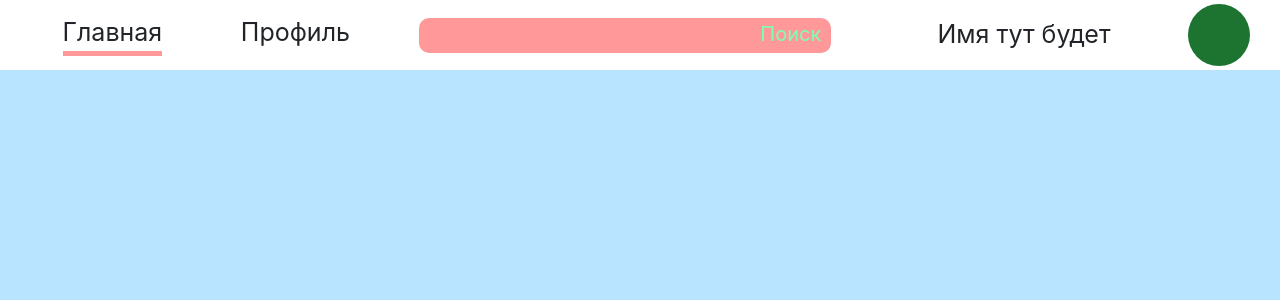
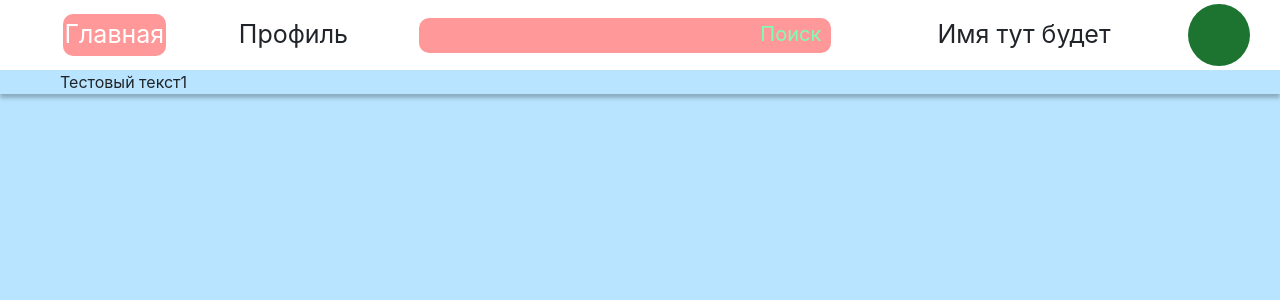
Before and after one commit to 113375/Music, a PHP site: page /main.php in a window 1280 px wide. Shown: the top 300 px of the page. Run offline with PHP 8.4, Linux system fonts and the light colour scheme.

Commit message:
мелкие исправления

```diff
--- a/admin.php
+++ b/admin.php
@@ -47,6 +47,6 @@
 
 </div>
 </body>
-<script src="js/admin.js"></script>
+<script src="js/admin/admin.js"></script>
 <script src="js/navbar.js"></script>
 </html>
--- a/css/base.css
+++ b/css/base.css
@@ -101,6 +101,57 @@
     border-radius: 60px;
 }
 
-.is-active {
-    border-bottom: 5px solid var(--light-red);
+
+.tabs__content {
+    margin-top: var(--navbar-height);
+    padding-right: 60px;
+    padding-left: 60px;
+
 }
+
+.tab {
+    display: none;
+    border-bottom: 0 solid sienna;
+
+}
+
+.tab.is-active {
+    display: block;
+}
+
+.tabs-nav__item.is-active {
+    background-color: var(--light-red);
+    border-radius: 10px;
+    color: white;
+}
+
+.tabs-nav__item {
+    cursor: pointer;
+    transition: .4s ease-in-out;
+    padding: 2px;
+
+}
+
+/*.tabs-nav__item:hover:after,*/
+/*.tabs-nav__item:hover:before {*/
+/*    -webkit-backface-visibility: hidden;*/
+/*    backface-visibility: hidden;*/
+/*    border-bottom-color: var(--light-red);*/
+/*    transition: width 310ms ease-in-out;*/
+/*    width: 100%;*/
+/*}*/
+
+/*.tabs-nav__item:after,*/
+/*.tabs-nav__item:before {*/
+/*    -webkit-backface-visibility: hidden;*/
+/*    backface-visibility: hidden;*/
+/*    border-bottom: 5px solid var(--light-red);*/
+/*    bottom: 0;*/
+/*    left: 0;*/
+/*    content: " ";*/
+/*    display: block;*/
+/*    margin: 0 auto;*/
+/*    position: relative;*/
+/*    transition: all 210ms ease-in-out;*/
+/*    width: 0;*/
+/*}*/
--- a/main.php
+++ b/main.php
@@ -13,9 +13,17 @@
 <body>
 <div class="container">
     <?php include "templates/header.php" ?>
-
+    <div class="tabs__content">
+        <div class="tab is-active" block-content-name="main_page">
+            <p>Тестовый текст1 </p>
+        </div>
+        <div class="tab" block-content-name="profile">
+            <p>тест от слона </p>
+        </div>
+    </div>
 
 </div>
+<script src="js/navbar.js"></script>
 
 </body>
 </html>
--- a/templates/header.php
+++ b/templates/header.php
@@ -3,9 +3,9 @@
 ?>
 <nav class="navigation">
 
-    <div class="left-side">
-        <div class="is-active">Главная</div>
-        <div>Профиль</div>
+    <div class="left-side tabs__nav tabs-nav">
+        <div class="tabs-nav__item is-active" data-tab-name="main_page">Главная</div>
+        <div class="tabs-nav__item" data-tab-name="profile">Профиль</div>
     </div>
     <div class="find">
         <input id="find" type="text" placeholder="Поиск">
```
Also changed, not shown: js/admin/admin.js (renamed from js/admin.js).
